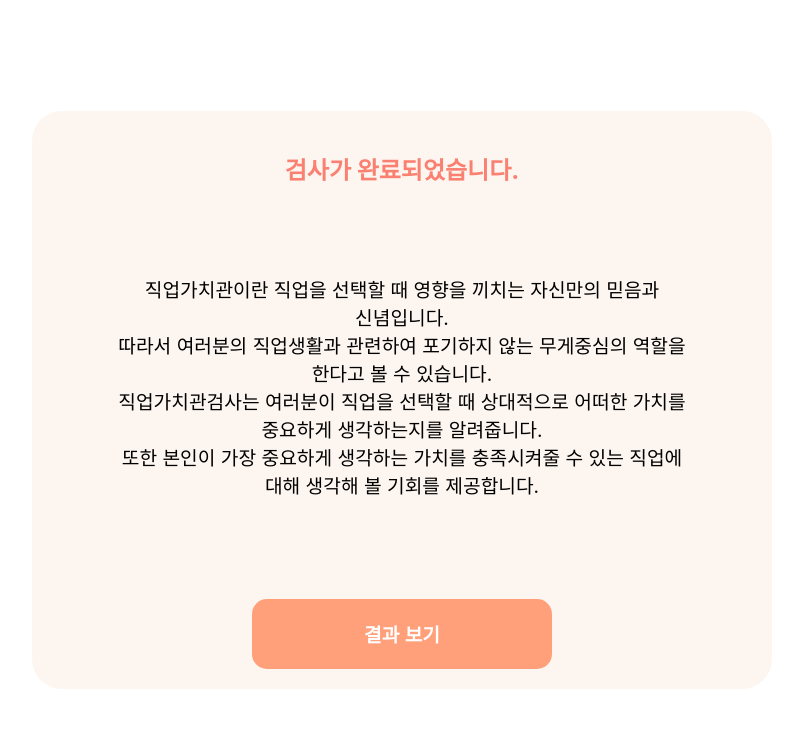
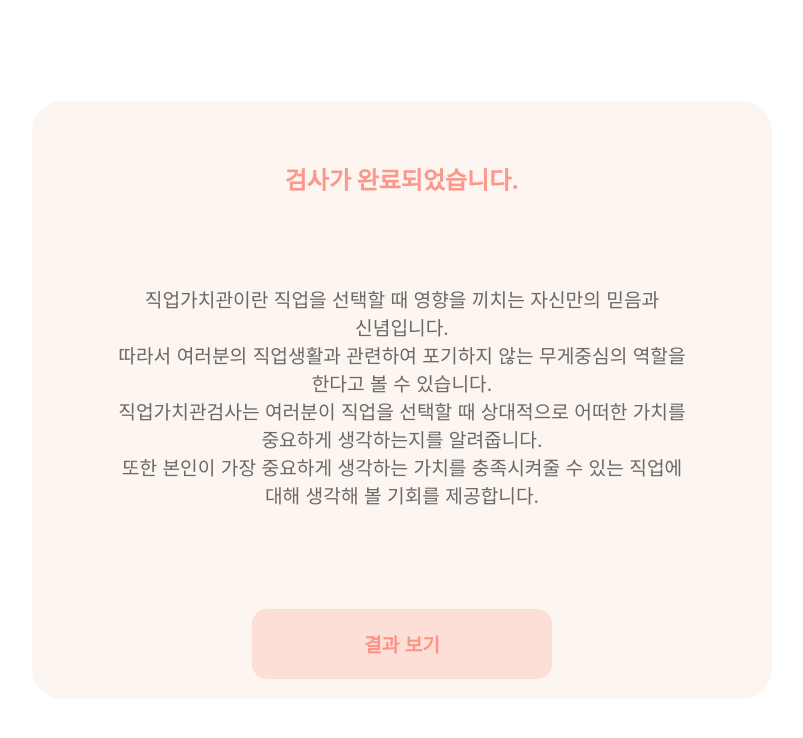
Before and after one commit to YeonjuChoi/psychologicaltest, a React (Create React App) app: page /result in a window 1280 px wide. Shown: the top 738 px of the page, without its empty margins (238-1041 px from the left). Built offline with nearby package versions, Linux system fonts and the light colour scheme; no server answers.

Commit message:
안 쓰는 변수 제거, 스타일링

```diff
--- a/src/App.js
+++ b/src/App.js
@@ -9,7 +9,6 @@ import Sample from './pages/Sample';
 import { createStore } from 'redux';
 import { Provider } from 'react-redux';
 import ResultDetail from './pages/ResultDetail';
-import Table from './components/Table';
 
 const initialState = {
   name: '',
@@ -73,7 +72,7 @@ const MainDiv = styled.div`
   align-items: center;
   flex-direction: column;
   justify-content: space-between;
-
+  color: dimgrey
 `;
 
 
@@ -99,9 +98,6 @@ function App() {
               <Route path="/resultdetail" exact>
                 <ResultDetail />
               </Route>
-              <Route path='/table'>
-                <Table />
-              </Route>
             </Switch>
           </BrowserRouter>
         </MainDiv>
--- a/src/components/Status.js
+++ b/src/components/Status.js
@@ -24,7 +24,7 @@ const StatusBar = styled.div`
 const Progress = styled.div`
     width: ${props=>`${props.percent}%` || '0%'};
     height: 100%;
-    background-color: lightsalmon;
+    background-color: rgba(250, 128, 114, 0.2);
     border-radius: 10px;
     transition: all 0.2s linear;
 `;
--- a/src/components/Styled.js
+++ b/src/components/Styled.js
@@ -1,4 +1,7 @@
-import styled, { keyframes} from 'styled-components';
+import styled from 'styled-components';
+
+const salmonColor = 'rgba(250, 128, 114, 0.2)'
+const deepSalmon = 'rgba(250, 128, 114, 0.8)'
 
 export const QuestionContainer = styled.div`
     background-color: white;
@@ -15,8 +18,7 @@ export const QuestionContainer = styled.div`
 export const QuestionSection = styled.section`
     max-width: 620px;
     min-height: 30px;
-    background-color: lightsalmon;
-    color: white;
+    background-color: ${salmonColor};
     display: flex;
     justify-content: center;
     align-items: center;
@@ -32,22 +34,6 @@ export const AnswerSection = styled.section`
     align-items: center;
     flex-wrap: wrap;
     font-weight: bold;
-`;
-export const fadeIn = keyframes`
-    from {
-        opacity: 0
-    }
-    to {
-        opacity: 1
-    }
-`;
-export const fadeOut = keyframes`
-    from {
-        opacity: 1
-    }
-    to {
-        opacity: 0
-    }
 `;
 
 export const AnswerOption = styled.div`
@@ -75,8 +61,8 @@ export const StyledRadioInput = styled.input`
         line-height: ${(props) => (props.gender ? "70px" : "40px")};
         font-weight: bold;
         background-color: white;
-        color: salmon;
-        border: 3px solid lightsalmon;
+        color: ${deepSalmon};
+        border: 3px solid ${salmonColor};
         border-radius: 15px;
         box-sizing: border-box;
 
@@ -86,8 +72,7 @@ export const StyledRadioInput = styled.input`
     }
 
     &:checked + label {
-        background-color: lightsalmon;
-        color: white;
+        background-color: ${salmonColor};
         transition: all 0.2s ease;
 
     }
@@ -95,26 +80,26 @@ export const StyledRadioInput = styled.input`
 
 
 export const StyledInput = styled.input`
-        border: 3px solid lightsalmon;
+        border: 3px solid ${salmonColor};
         width: 300px;
         box-sizing: border-box;
         height: 70px;
         border-radius: 15px;
         text-align: center;
         font-size: 1.2rem;
-        color: salmon;
+        color: ${deepSalmon};
         font-weight: bold;
     `;
 
 export const StyledButton = styled.button`
-    background-color: ${props => props.status ? 'lightsalmon':'lightgrey'};
+    background-color: ${props => props.status ? salmonColor:'lightgrey'};
     width: ${props => props.sm ? '100px':'300px'};
     height: ${props => props.sm ? '50px':'70px'};
     border-radius: 15px;
     border: 0px;
     margin-top: 20px;
     box-sizing: border-box;
-    color: white;
+    color: ${props=> props.status? deepSalmon: 'white'};
     font-weight: bold;
     font-size: 1.2rem;
     margin-top: ${props=> props.sm ? '15px':'30px'};
@@ -123,7 +108,7 @@ export const StyledButton = styled.button`
 `;
 
 export const Title = styled.h2`
-    color: salmon;
+    color: ${deepSalmon};
     font-weight: bold;
     margin-top: 40px;
 `;
--- a/src/pages/Main.js
+++ b/src/pages/Main.js
@@ -2,7 +2,7 @@ import React, {useState} from 'react';
 import { useHistory } from 'react-router-dom';
 import { useDispatch } from 'react-redux';
 import styled from 'styled-components';
-import { StyledInput, StyledButton } from '../components/Styled';
+import { StyledInput, StyledButton, Title } from '../components/Styled';
 import RadioItem from '../components/RadioItem';
 
 export default function Main() {
@@ -42,9 +42,3 @@ export default function Main() {
         </>
     )
 }
-
-const Title = styled.p`
-    font-size: 1.5rem;
-    color: salmon;
-    font-weight: bold
-`;
--- a/src/pages/Questions.js
+++ b/src/pages/Questions.js
@@ -3,7 +3,7 @@ import { useParams, useHistory } from 'react-router-dom';
 import styled from 'styled-components';
 import {useSelector} from 'react-redux';
 import { StyledButton } from '../components/Styled';
-import Status, { MemoizedStatus } from '../components/Status'
+import { MemoizedStatus } from '../components/Status'
 import { MemoizedQuestionItem } from '../components/QuestionItem';
 
 const NavDiv = styled.div`
--- a/src/pages/Result.js
+++ b/src/pages/Result.js
@@ -4,7 +4,7 @@ import { useDispatch, useSelector } from 'react-redux';
 import axios from 'axios';
 import { useHistory } from 'react-router-dom';
 import styled from 'styled-components';
-import { StyledButton } from '../components/Styled';
+import { StyledButton, Title } from '../components/Styled';
 
 export default function Result() {
     useEffect(() => {
@@ -50,11 +50,6 @@ export default function Result() {
     )
 }
 
-
-const Title = styled.h2`
-    color: salmon;
-`;
-
 const Description = styled.p`
     font-size: 1.2rem;
     padding: 50px;
--- a/src/pages/ResultDetail.js
+++ b/src/pages/ResultDetail.js
@@ -32,6 +32,7 @@ export default function ResultDetail() {
 
     useEffect(() => {
         finalResult(resId);
+        window.scrollTo(0,0)
     }, [resId]);
 
     const finalResult = async (seqId) => {
--- a/src/pages/Sample.js
+++ b/src/pages/Sample.js
@@ -3,16 +3,15 @@ import axios from 'axios';
 import { useHistory } from 'react-router-dom';
 import {useDispatch, useSelector} from 'react-redux';
 import { StyledButton } from '../components/Styled';
-import QuestionItem from '../components/QuestionItem';
-import Status from '../components/Status';
+import {MemoizedQuestionItem} from '../components/QuestionItem';
+import {MemoizedStatus} from '../components/Status';
 
 
 
 export default function Sample() {
     const dispatch = useDispatch();
     const history = useHistory();
-    const sampleAnswer = useSelector((state)=>state.sample)
-    const sample = sampleAnswer || {};
+    const sample = useSelector((state)=>state.sample)
     useEffect(()=> {
         fetch();
     });
@@ -22,16 +21,14 @@ export default function Sample() {
         dispatch(actionObject);
     }
     const onClick = () => {
-        if(sampleAnswer[1]!== undefined) {
+        if(sample[1]!== undefined) {
             history.push('/questions/1')
         }
     }
     return (
         <>
-            <div style={{width:'100%'}}>
-                <Status />
-            </div>
-            <QuestionItem isSample inputValue={sample[1]} />
+            <MemoizedStatus />
+            <MemoizedQuestionItem isSample inputValue={sample[1]} />
             <StyledButton status={sample[1]} onClick={onClick}>검사 진행하기</StyledButton>
         </>
     )
```
